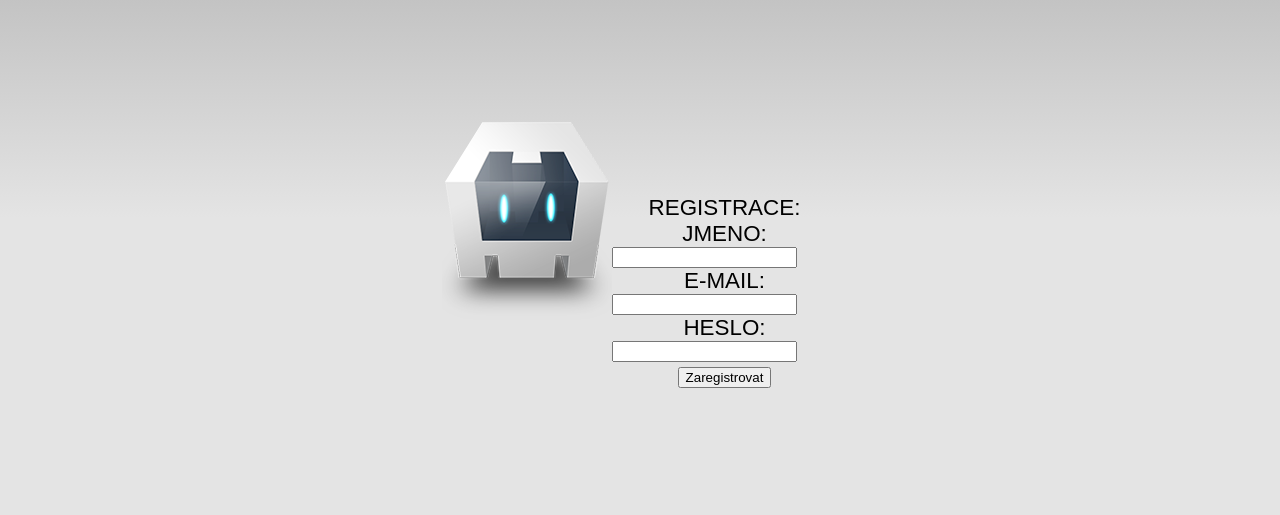
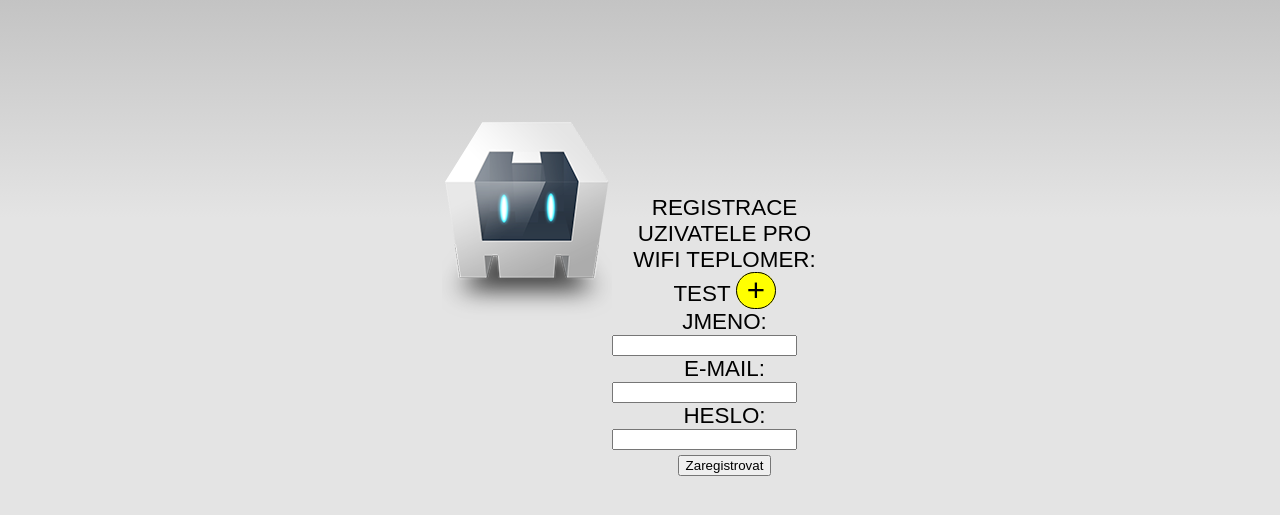
Before and after one commit to zdenekmacura/wifiteplomer-sbl, a PHP site: page /www/index.html in a window 1280 px wide. Shown: the part 190-705 px from the top of the page. Run offline with PHP 8.4, Linux system fonts and the light colour scheme.

Commit message:
add button

```diff
--- a/platforms/browser/www/css/sblizujeme.css
+++ b/platforms/browser/www/css/sblizujeme.css
@@ -58,6 +58,16 @@ body {
 }
 
 
+AddButton::before {
+    content: "+";
+    background-color: yellow;
+	padding-left: 0.3em;
+	padding-right: 0.3em;
+	border-radius: 40.0px 40.0px 40.0px 40.0px;
+	border: 1px solid black;
+	font-size: 1.4em;
+
+}
 
 .ScrollView {
 	background-color: lightsteelblue;
--- a/platforms/browser/www/index.html
+++ b/platforms/browser/www/index.html
@@ -28,7 +28,7 @@
     <div class="app">
       <div id=""></div>
       <div id="registration">
-      Registrace:
+      Registrace uzivatele pro wifi teplomer: test <AddButton>
       <form>
       Jmeno:<input id="fullname" type="text"/>
       e-mail:<input id="email" type="text"/>
@@ -38,7 +38,7 @@
       </div>
 
       <div id="wifitemp">
-      Wifi Teploměry:<br>
+      <title>Wifi Teploměry:</title>
       Dobrý den <span id="welcomename"></span>
       <div id="listOfTS"></div>
 
--- a/www/index.html
+++ b/www/index.html
@@ -28,7 +28,7 @@
     <div class="app">
       <div id=""></div>
       <div id="registration">
-      Registrace:
+      Registrace uzivatele pro wifi teplomer: test <AddButton/>
       <form>
       Jmeno:<input id="fullname" type="text"/>
       e-mail:<input id="email" type="text"/>
@@ -38,7 +38,7 @@
       </div>
 
       <div id="wifitemp">
-      Wifi Teploměry:<br>
+      <title>Wifi Teploměry:</title>
       Dobrý den <span id="welcomename"></span>
       <div id="listOfTS"></div>
 
```
Also changed, not shown: www/css/sblizujeme.css (+10 -0 lines).
